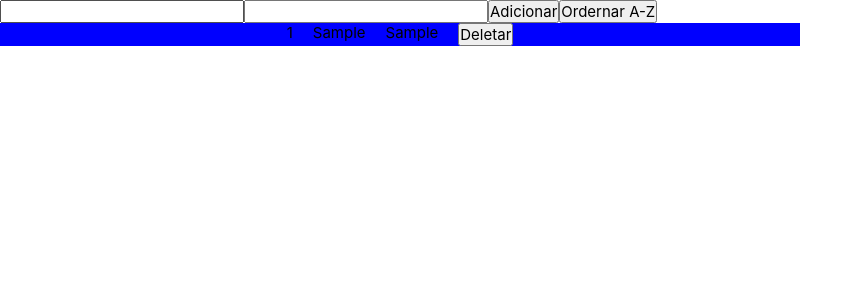
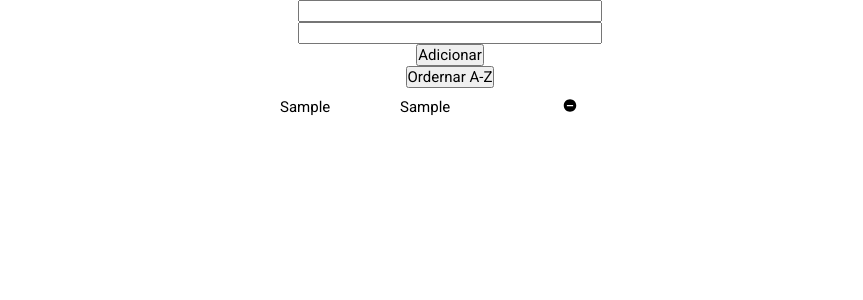
Before and after one commit to EuMarcel0/todo-list, a React (Vite) app: page / in a window 1280 px wide. Both pictures are taken after typing "Sample", "Sample" into the empty fields and a click on the button "Adicionar". Shown: the top 300 px of the page, without its empty margins (0-863 px from the left). Built offline with nearby package versions, Linux system fonts and the light colour scheme.

Commit message:
Inserted styled and icons in inputs

```diff
--- a/index.html
+++ b/index.html
@@ -4,6 +4,7 @@
     <meta charset="UTF-8" />
     <link rel="icon" type="image/svg+xml" href="/src/favicon.svg" />
     <meta name="viewport" content="width=device-width, initial-scale=1.0" />
+    <link rel="stylesheet" href="https://fonts.googleapis.com/css?family=Roboto:300,400,500,700&display=swap" />
     <title>TodoList</title>
   </head>
   <body>
--- a/package.json
+++ b/package.json
@@ -10,6 +10,7 @@
   "dependencies": {
     "react": "^18.0.0",
     "react-dom": "^18.0.0",
+    "react-icons": "^4.4.0",
     "styled-components": "^5.3.5",
     "uuid": "^8.3.2"
   },
--- a/src/App.css
+++ b/src/App.css
@@ -1,6 +1,6 @@
 *{
   margin: 0;
   padding: 0;
-  font-family: -apple-system, BlinkMacSystemFont, 'Segoe UI', Roboto, Oxygen, Ubuntu, Cantarell, 'Open Sans', 'Helvetica Neue', sans-serif;
+  font-family: 'Roboto', sans-serif;
   font-size: 15px;
 }
--- a/src/components/List/list.tsx
+++ b/src/components/List/list.tsx
@@ -1,28 +1,34 @@
 import { useState, useEffect } from "react";
 import { useTodoList, actions } from './reducerList';
-import { Container, ListArea } from "./style";
+import { MdRemoveCircle } from 'react-icons/md';
+import {
+    BodyContainer,
+    Container,
+    InputsArea,
+    ListArea
+} from "./style";
 
 
 export const PersonList = () => {
 
     const[nameState, dispatch] = useTodoList();
     const[name, setName] = useState('');
-    const[email, setEmail] = useState('');
+    const[job, setJob] = useState('');
 
     const handleInputListName = (event: React.ChangeEvent<HTMLInputElement>) => {
         setName(event.target.value);
     }
 
     const handleInputListEmail = (event: React.ChangeEvent<HTMLInputElement>) => {
-        setEmail(event.target.value);
+        setJob(event.target.value);
     }
 
     const handleInputAdd = () => {
-        if(name && email){
+        if(name && job){
             dispatch({
                 type: actions.adicionar,
                 payload: {
-                    email: email,
+                    job: job,
                     name: name,
                 }
             })
@@ -30,7 +36,7 @@ export const PersonList = () => {
             alert('Todos os campos são obrigatórios')
         }
         setName('');
-        setEmail('');
+        setJob('');
     }
 
     const handleOrderList = () => {
@@ -44,31 +50,29 @@ export const PersonList = () => {
     }, [name])
 
     return(
-        <div className="container">
-            <div className="listAddArea">
+        <BodyContainer>
+            <InputsArea>
                 <input type="text" value={name} onChange={handleInputListName}/>
-                <input type="text" value={email} onChange={handleInputListEmail}/>
+                <input type="text" value={job} onChange={handleInputListEmail}/>
                 <button onClick={handleInputAdd}>Adicionar</button>
                 <button onClick={handleOrderList}>Ordernar A-Z</button>
-            </div>
-            <div className="listArea">
+            </InputsArea>
                 <Container >
                     {nameState.map((item, index) => (
                         <ListArea key={index}>
-                            <div>{index + 1}</div>
-                            <div>{item.name}</div>
-                            <div>{item.email}</div>
-                            <button onClick={() => dispatch({
+                            <div className="itemName">{item.name}</div>
+                            <div className="itemJob">{item.job}</div>
+                            <MdRemoveCircle className="deleteButton" onClick={() => dispatch({
                                 type: actions.delete,
                                 payload:{
-                                    email: item.email,
+                                    job: item.job,
                                     name: item.name
                                 }
-                            })}>Deletar</button>
+                            })}>Deletar
+                            </MdRemoveCircle>
                         </ListArea>
                     ))}
                 </Container>
-            </div>
-        </div>
+        </BodyContainer>
     );
 }
--- a/src/components/List/reducerList.ts
+++ b/src/components/List/reducerList.ts
@@ -18,15 +18,15 @@ const handleSendName = (state: recuderPerson[], action: reducerAction) => {
                 newState.push({
                     id: uuid(),
                     name: action.payload?.name,
-                    email: action.payload?.email
+                    job: action.payload?.job
                 })
                 return newState;
             }
         break;
         case actions.delete:
-            if(action.payload?.email){
+            if(action.payload?.job){
                 let newState = [...state];
-                newState = newState.filter((item) => item.email !== action.payload?.email);
+                newState = newState.filter((item) => item.job !== action.payload?.job);
                 return newState;
             }
         break;
--- a/src/components/List/style.ts
+++ b/src/components/List/style.ts
@@ -1,15 +1,53 @@
 import styled from "styled-components";
 
+export const BodyContainer = styled.div`
+    width: 100%;
+    max-width: 900px;
+    display: flex;
+    flex-direction: column;
+    justify-content: center;
+    align-items: center;
+`;
 export const Container = styled.div`
     display: flex;
+    flex-direction: column;
     justify-content: center;
+    align-items: flex-start;
+    max-width: 800px;
+    padding: 10px 20px;
+`;
+export const InputsArea = styled.div`
+    display: flex;
+    flex-direction: column;
     align-items: center;
+    justify-content: center;
     width: 70%;
-    max-width: 800px;
-    background-color: #0000FF;
+
+        input {
+            width: 100%;
+            max-width: 300px;
+        }
 `;
-
 export const ListArea = styled.div`
     display: flex;
     gap: 20px;
+
+        .itemId,
+        .itemName,
+        .itemJob,
+        .deleteButton{
+            width: 100px;
+            text-align: left;
+        }
+
+        @media(max-width: 520px){
+            .itemId,
+            .itemName,
+            .itemJob,
+            .deleteButton{
+                width: 100%;
+                text-align: left;
+            }
+        }
+
 `;
--- a/src/types.ts
+++ b/src/types.ts
@@ -2,12 +2,12 @@
 export type recuderPerson = {
     id: string;
     name: string;
-    email: string;
+    job: string;
 }
 export type reducerAction = {
     type: string;
     payload?: {
         name: string;
-        email: string;
+        job: string;
     }
 }
```
Also changed, not shown: 1 other file (tests, documents, lock files or other folders).
